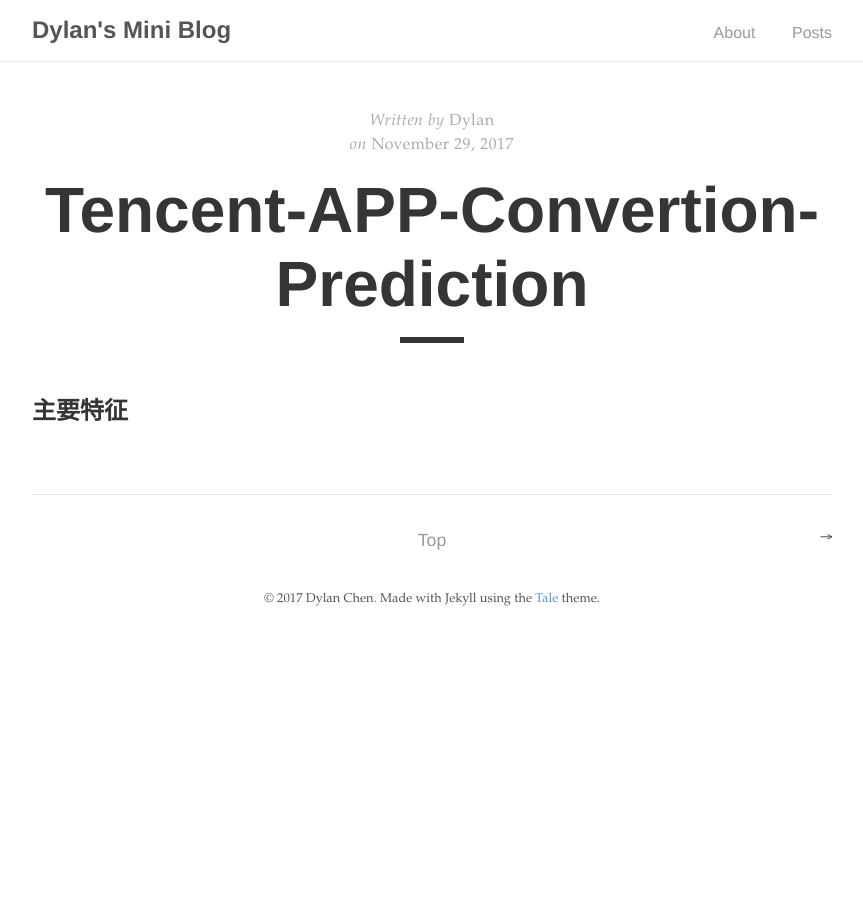
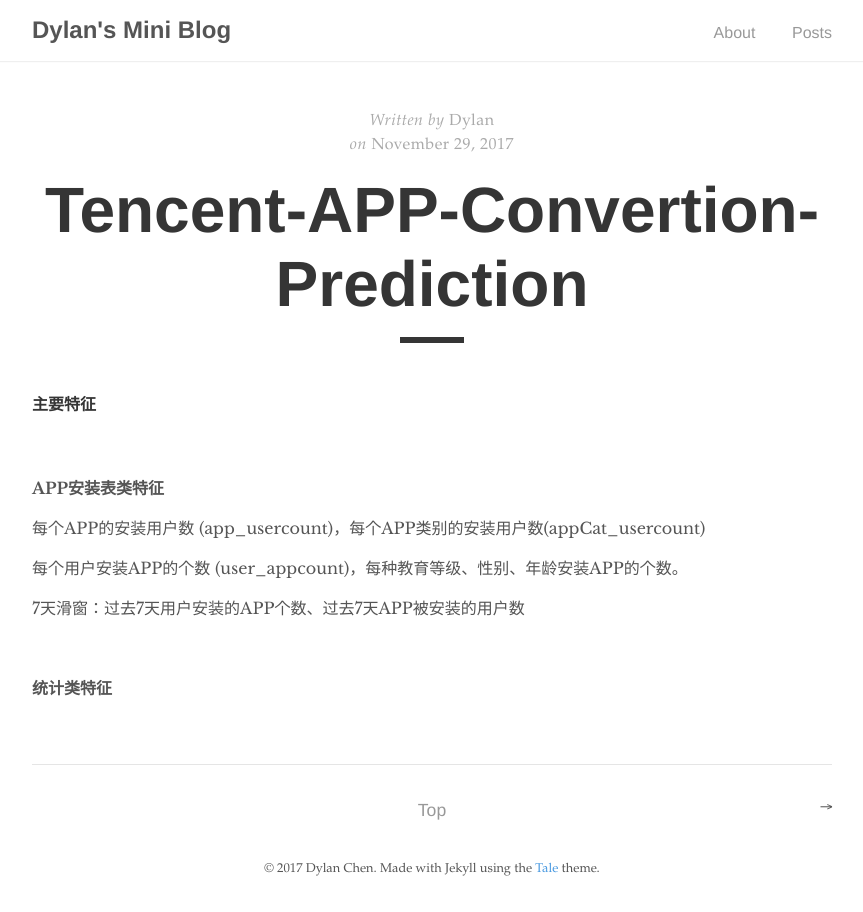
Before and after one commit to dylanchen0114/blog_pages, a Jekyll site: the page built from _posts/2017-11-29-Tencent-APP-Conversion-Cempetition.md, in a window 1280 px wide. Shown: the whole page, without its empty margins (208-1071 px from the left). Built offline with Jekyll 4.4.1, drawn with Linux system fonts in a browser that asks for light colours.

Commit message:
first post

```diff
--- a/_posts/2017-11-29-Tencent-APP-Conversion-Cempetition.md
+++ b/_posts/2017-11-29-Tencent-APP-Conversion-Cempetition.md
@@ -6,4 +6,18 @@
 author: "Dylan"
 ---
 
-## 主要特征
+#### 主要特征
+
+<br>
+
+**APP安装表类特征**
+
+每个APP的安装用户数 (app_usercount)，每个APP类别的安装用户数(appCat_usercount)<br>
+
+每个用户安装APP的个数 (user_appcount)，每种教育等级、性别、年龄安装APP的个数。
+
+7天滑窗：过去7天用户安装的APP个数、过去7天APP被安装的用户数
+
+<br>
+
+**统计类特征**
```
